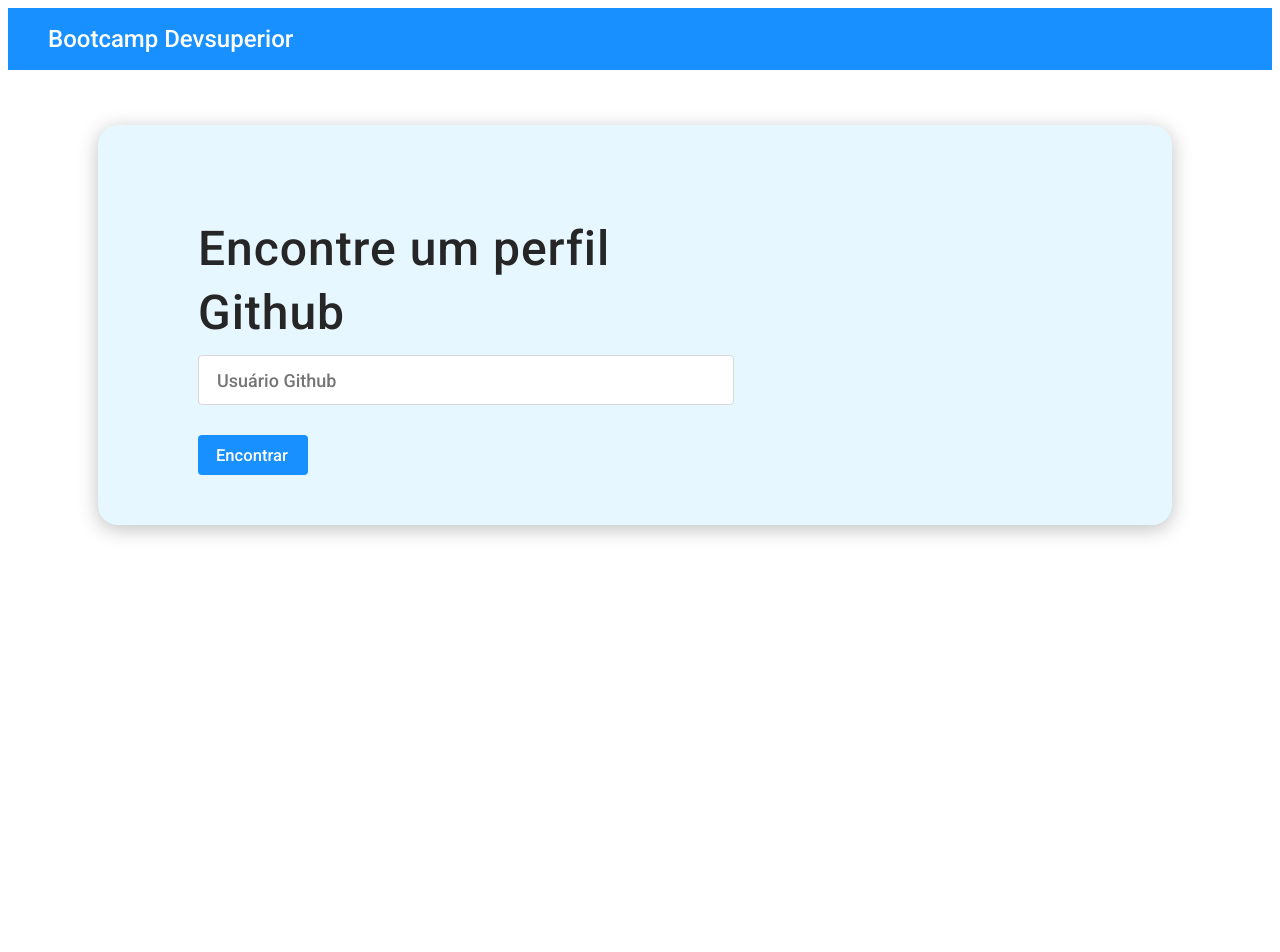
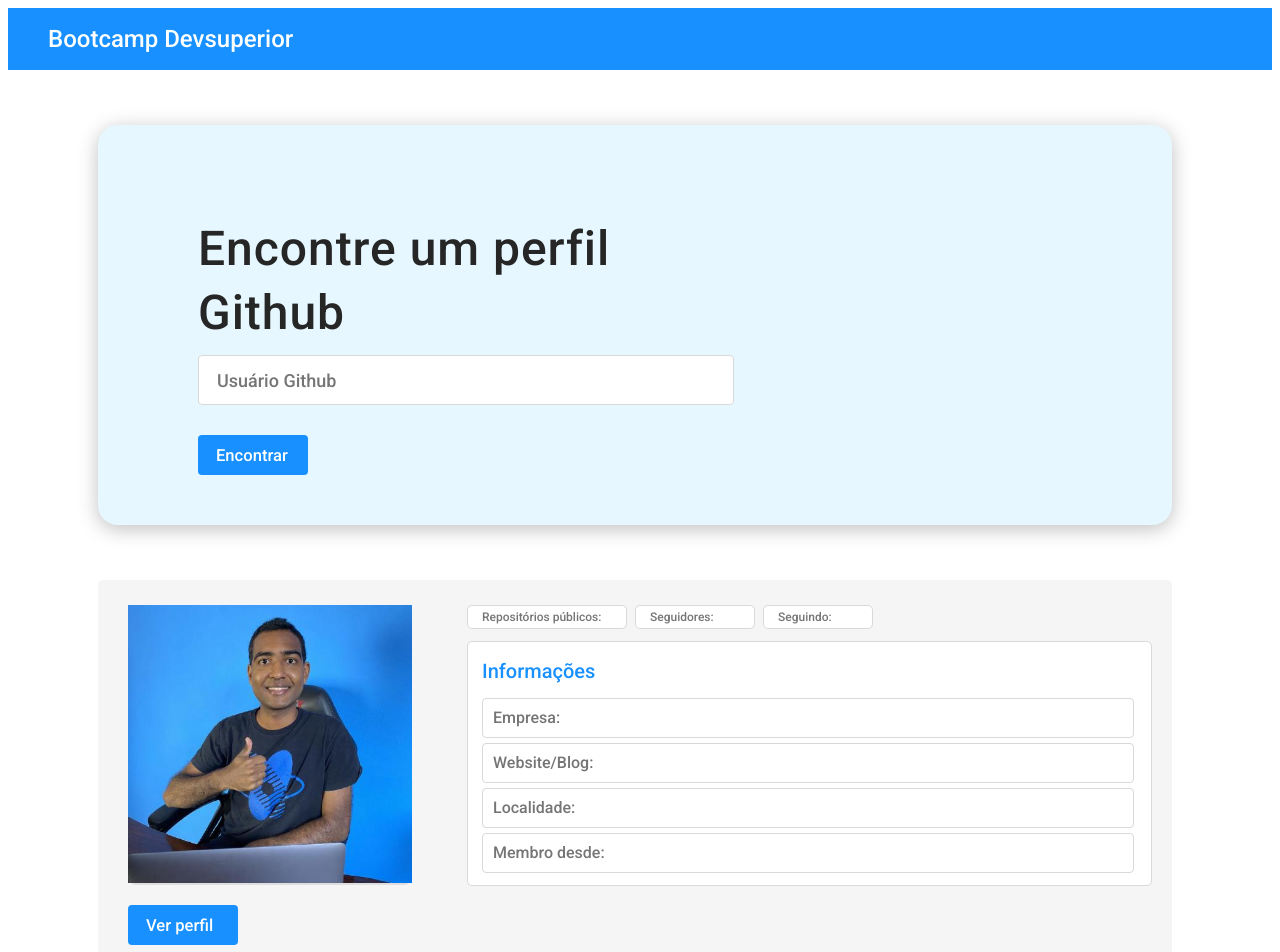
Before and after one commit to PhilipsMonster/github-user-search, a React (Create React App) app: page /search in a window 1280 px wide. Shown: the top 952 px of the page. Before the commit the page ends 800 px from the top, so only its background shows below. Built offline with nearby package versions, Linux system fonts and the light colour scheme.

Commit message:
Finished user search and axios request

```diff
--- a/package.json
+++ b/package.json
@@ -10,6 +10,7 @@
     "@types/node": "^12.20.4",
     "@types/react": "^17.0.2",
     "@types/react-dom": "^17.0.1",
+    "axios": "^0.21.1",
     "node-sass": "^5.0.0",
     "react": "^17.0.1",
     "react-dom": "^17.0.1",
--- a/src/app.scss
+++ b/src/app.scss
@@ -21,9 +21,11 @@ a {
   }
 }
 
-.card-base {
-  background: #FFFFFF;
+.card-base1 {
   box-shadow: 0px 4px 20px rgba(0, 0, 0, 0.25);
   border-radius: 20px;
-  background: #E6F7FF;
 }
+
+.card-base2 {
+  border-radius: 5px;
+}
--- /dev/null
+++ b/src/core/utils/request.ts
@@ -0,0 +1,19 @@
+import axios, { Method } from 'axios';
+
+type RequestParams = {
+    method?: Method;
+    url: string;
+    data?: object;
+    params?: object;
+}
+
+const BASE_URL = 'https://api.github.com/users'
+
+export const makeRequest = ({ method = 'GET', url, data, params }: RequestParams) => {
+    return axios({
+        method,
+        url: `${BASE_URL}${url}`,
+        data,
+        params
+    });
+}
--- a/src/pages/Github/components/Search/index.tsx
+++ b/src/pages/Github/components/Search/index.tsx
@@ -1,11 +1,53 @@
-import React from 'react';
+import React, { useState } from 'react';
 import Button from '../../../../core/components/Button';
+import { ReactComponent as Profile } from '../../../../core/assets/images/img-profile.svg'
 import './styles.scss';
+import { makeRequest } from '../../../../core/utils/request';
+
+type FormState = {
+    repository: string;
+    followers: string;
+    following: string;
+    company: string;
+    website: string;
+    city: string;
+    member: string;
+}
 
 const Search = () => {
+    const [formData, setFormData] = useState<FormState>({
+        repository: '',
+        followers: '',
+        following: '',
+        company: '',
+        website: '',
+        city: '',
+        member: ''
+    });
+
+    const handleOnChange = (event: React.ChangeEvent<HTMLInputElement>) => {
+        const name = event.target.name;
+        const value = event.target.value;
+
+        setFormData(data => ({ ...data, [name]: value }))
+    }
+
+    const handleSubmit = (event: React.FormEvent<HTMLFormElement>) => {
+        event.preventDefault();
+        const payload = {
+            ...formData
+        }
+        makeRequest({ url: '/philipsmonster', method: 'GET', data: payload })
+        .then((res) => {
+            console.log(res);
+        });
+    }
+
     return (
+        <form onSubmit={handleSubmit}>
+            <>
                 <div className="search-container">
-            <div className="search-content card-base">
+                    <div className="search-content card-base1">
                         <h1 className="text-title">
                             Encontre um perfil Github
                 </h1>
@@ -17,6 +59,75 @@ const Search = () => {
                         <Button text="Encontrar" />
                     </div>
                 </div>
+                <div className="user-container">
+                    <div className="user-content card-base2">
+                        <div className="row-1">
+                            <div className="col-1">
+                                <Profile />
+                            </div>
+                            <div className="col-2">
+                                <input
+                                    name="repository"
+                                    value={formData.repository}
+                                    type="text"
+                                    className="public-repo card-base2 public-generic-repo"
+                                    onChange={handleOnChange}
+                                    placeholder="Repositórios públicos: "
+                                />
+                                <input
+                                    name="followers"
+                                    value={formData.followers}
+                                    type="text"
+                                    className="public-followers card-base2 public-generic-repo"
+                                    placeholder="Seguidores: "
+                                />
+                                <input
+                                    name="following"
+                                    value={formData.following}
+                                    type="text"
+                                    className="public-following card-base2 public-generic-repo"
+                                    placeholder="Seguindo: "
+                                />
+                                <div className="form-information card-base2">
+                                    <h1 className="information-txt">Informações</h1>
+                                    <input
+                                        name="company"
+                                        value={formData.company}
+                                        type="text"
+                                        className="public-repo-detail"
+                                        placeholder="Empresa: "
+                                    />
+                                    <input
+                                        name="website"
+                                        value={formData.website}
+                                        type="text"
+                                        className="public-repo-detail"
+                                        placeholder="Website/Blog: "
+                                    />
+                                    <input
+                                        name="city"
+                                        value={formData.city}
+                                        type="text"
+                                        className="public-repo-detail"
+                                        placeholder="Localidade: "
+                                    />
+                                    <input
+                                        name="member"
+                                        value={formData.member}
+                                        type="text"
+                                        className="public-repo-detail"
+                                        placeholder="Membro desde: "
+                                    />
+                                </div>
+                            </div>
+                        </div>
+                        <div className="row-2">
+                            <Button text="Ver perfil" />
+                        </div>
+                    </div>
+                </div>
+            </>
+        </form>
     );
 }
 
--- a/src/pages/Github/components/Search/styles.scss
+++ b/src/pages/Github/components/Search/styles.scss
@@ -8,6 +8,7 @@
     padding-top: 60px;
     padding-bottom: 50px;
     padding-left: 100px;
+    background: #e6f7ff;
 }
 
 .text-title {
@@ -20,7 +21,7 @@
 }
 
 .user-search {
-    width:55%;
+    width: 55%;
     height: 50px;
     margin-bottom: 30px;
     margin-right: auto;
@@ -31,8 +32,117 @@
     border-radius: 4px;
     font-size: 18px;
     line-height: 1px;
-    font-weight:lighter;
+    font-weight: lighter;
+    align-items: center;
+    color: #c6c6c6;
+}
+
+.user-container {
+    margin-top: 55px;
+    padding-left: 90px;
+    padding-right: 100px;
+    padding-bottom: 75px;
+}
+
+.user-content {
+    background: #f5f5f5;
+    border-radius: 8px;
+}
+
+.row-1 {
+    display: flex;
+    width: 100%;
+    height: 100%;
+}
+
+.row-2 {
+    padding-top: 20px;
+    padding-left: 30px;
+    padding-bottom: 30px;
+}
+
+.col-1 {
+    width: 284px;
+    height: 280px;
+    margin-top: 25px;
+    margin-left: 30px;
     display: flex;
     align-items: center;
-    color: #c6c6c6
+    text-align: center;
+    background: #dedede;
+    border-radius: 8px;
 }
+
+.col-2 {
+    width: 100%;
+    height: 280px;
+    margin-top: 25px;
+    margin-left: 55px;
+    margin-right: 20px;
+    background: #f5f5f5;
+    border-radius: 10px;
+}
+
+.public-generic-repo {
+    margin-bottom: 12px;
+    margin-right: 8px;
+    padding-left: 14px;
+    padding-right: 14px;
+    font-style: normal;
+    font-weight: normal;
+    font-size: 12px;
+    line-height: 20px;
+    color: #595959;
+    border: 1px solid #d9d9d9;
+    box-sizing: border-box;
+    border-radius: 4px;
+}
+
+.public-repo {
+    width: 160px;
+}
+
+.public-followers {
+    width: 120px;
+}
+
+.public-following {
+    width: 110px;
+}
+
+.public-repo-detail {
+    height: 40px;
+    width: 100%;
+    margin-top: 5px;
+    margin-bottom: 5px;
+    padding-left: 10px;
+    background: #ffffff;
+    border: 1px solid #d9d9d9;
+    box-sizing: border-box;
+    border-radius: 4px;
+    font-size: 16px;
+    line-height: 24px;
+    display: flex;
+    align-items: center;
+    color: #737373;
+}
+
+.form-information {
+    height: 245px;
+    padding-top: 1px;
+    padding-left: 14px;
+    padding-right: 17px;
+    background: #ffffff;
+    border: 1px solid #d9d9d9;
+    box-sizing: border-box;
+    border-radius: 4px;
+}
+
+.information-txt {
+    font-weight: 500;
+    font-size: 20px;
+    line-height: 28px;
+    display: flex;
+    align-items: center;
+    color: #1890ff;
+}
--- a/src/pages/Github/components/User/index.tsx
+++ b/src/pages/Github/components/User/index.tsx
@@ -3,7 +3,7 @@ import './styles.scss';
 
 const User = () => {
     return (
-        <h1>Teste</h1>
+        <h1>User</h1>
     );
 }
 
```
Also changed, not shown: src/core/assets/images/img-profile.svg (added), 1 other file (tests, documents, lock files or other folders). Lines whose indentation alone changed are shown as unchanged.
